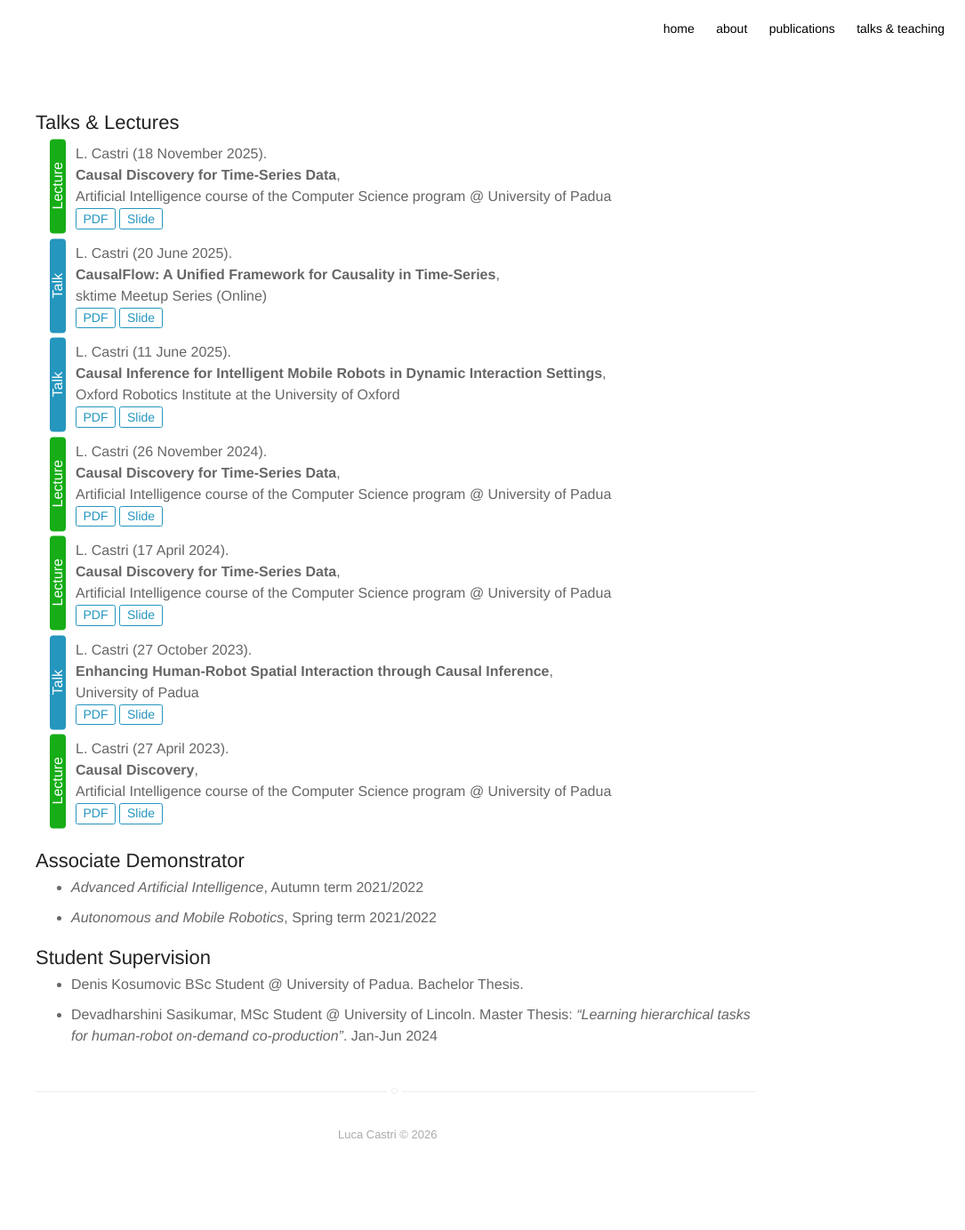
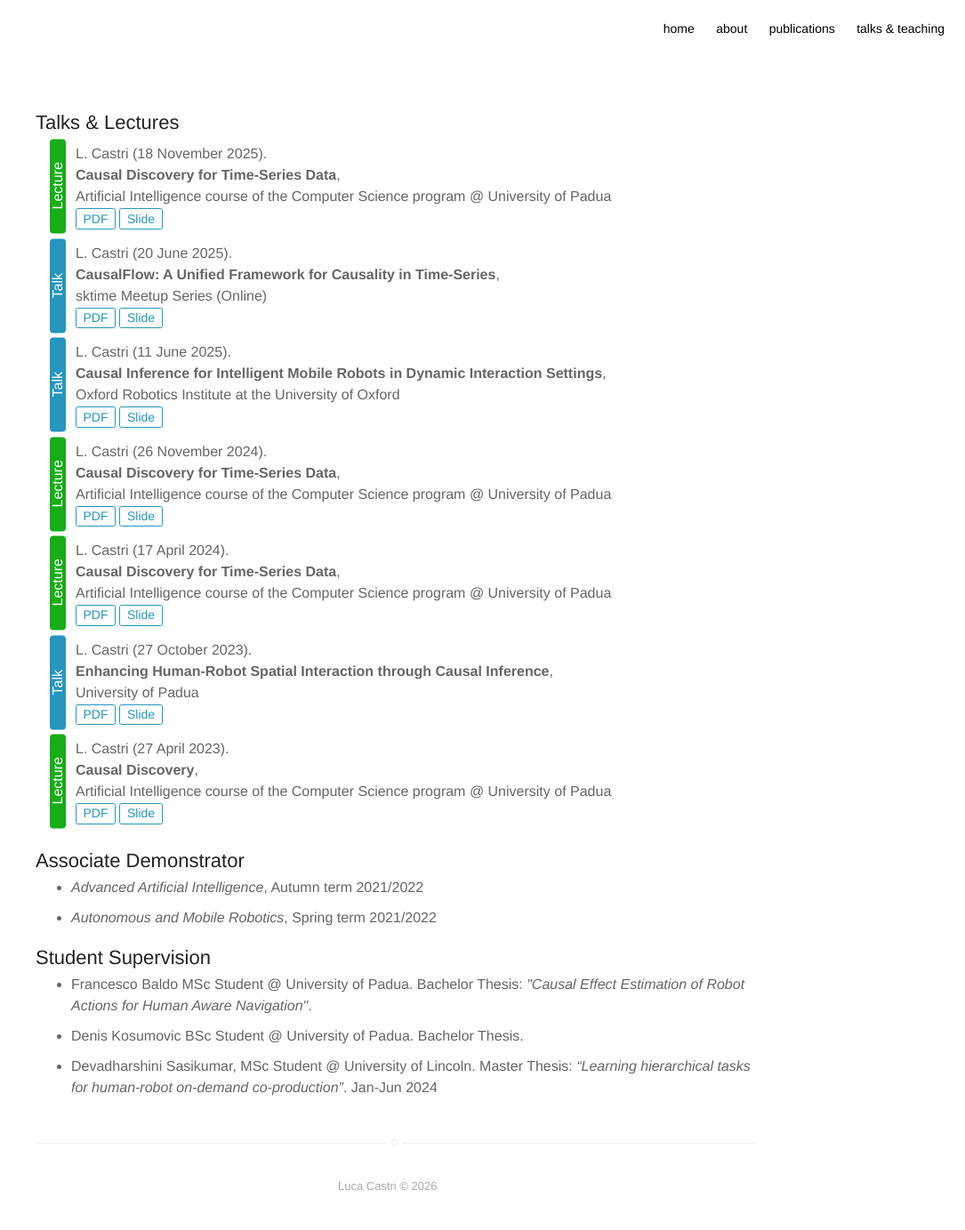
Before and after one commit to lcastri/lcastri.github.io, a Jekyll site: the page built from teaching.html, in a window 1280 px wide. Shown: the whole page at 89% size, without its empty margins (195-1280 px from the left). Built offline with Jekyll 4.4.1, drawn with Linux system fonts in a browser that asks for light colours; nearby versions of some CDN libraries; before the commit the page ends 1325 px from its top, so only the background shows below that.

Commit message:
francesco baldo thesis

```diff
--- a/teaching.html
+++ b/teaching.html
@@ -94,6 +94,9 @@ layout: page
 <h2>Student Supervision</h2>
 <ul>
     <li>
+        <div>Francesco Baldo MSc Student @ University of Padua. Bachelor Thesis: <em>"Causal Effect Estimation of Robot Actions for Human Aware Navigation"</em>.</div>
+    </li>
+    <li>
         <div>Denis Kosumovic BSc Student @ University of Padua. Bachelor Thesis.</div>
     </li>
     <li>
```
